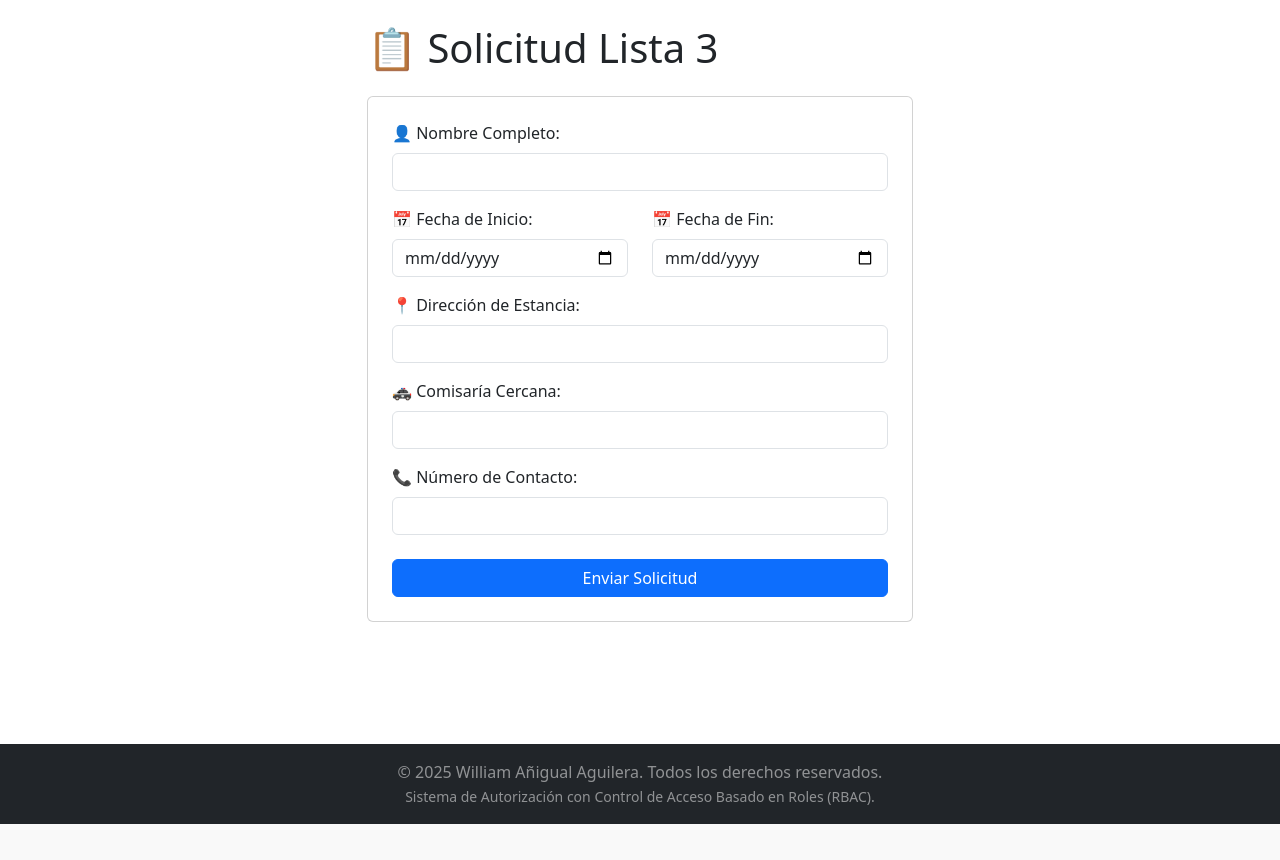
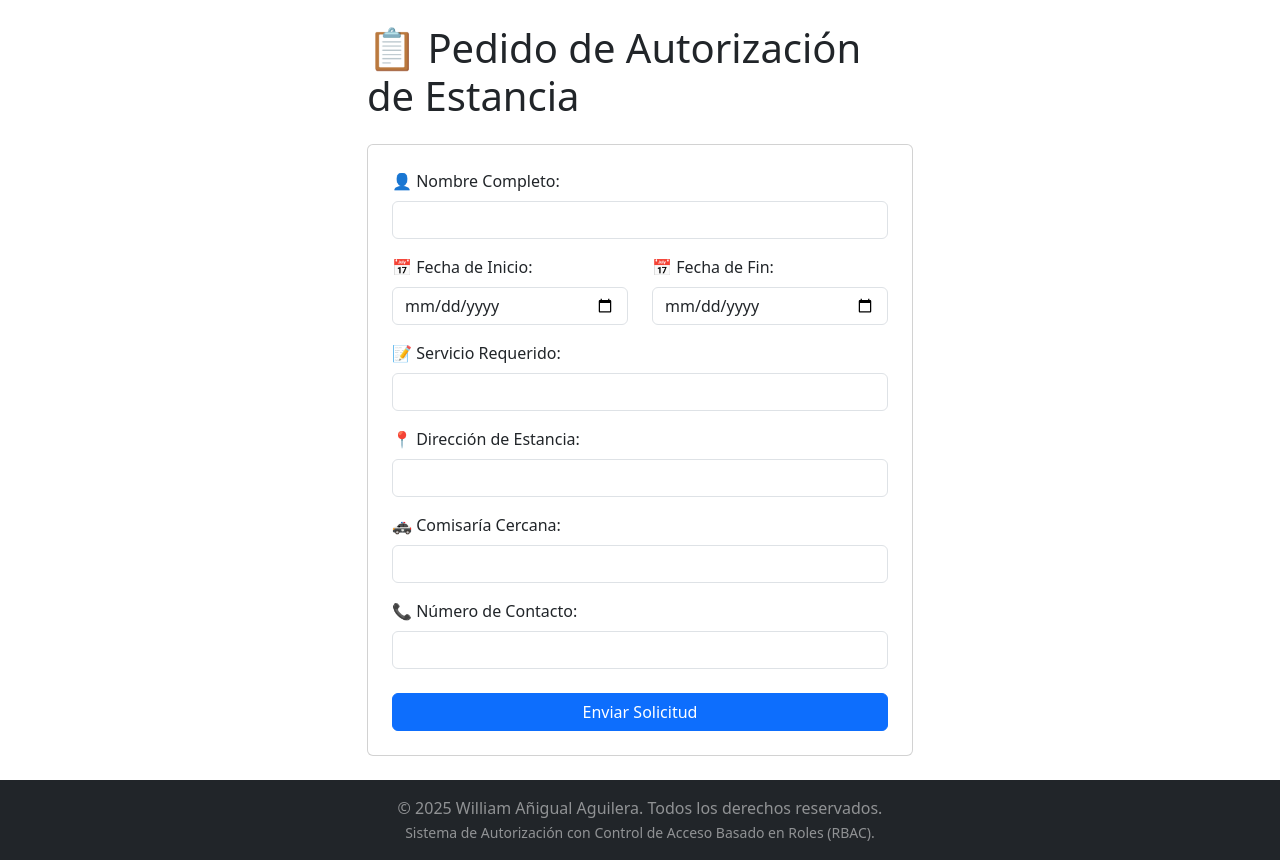
Before and after one commit to Willitho/sistema-autorizacion-flask, a Flask app: page / in a window 1280 px wide. Shown: the part 56-916 px from the top of the page. Before the commit the page ends 880 px from the top, so only its background shows below. Run offline with Flask 3, Linux system fonts and the light colour scheme.

Commit message:
Add files via upload

```diff
--- a/app.py
+++ b/app.py
@@ -1,23 +1,21 @@
-# Importaciones base de Flask y la DB
 import os
-from flask import Flask, render_template, request, redirect, url_for, flash, Response # AÑADIDO: Response
+from flask import Flask, render_template, request, redirect, url_for, flash, Response
 from datetime import datetime
 from flask_login import LoginManager, UserMixin, login_user, login_required, logout_user, current_user
 from flask_sqlalchemy import SQLAlchemy
 from werkzeug.security import generate_password_hash, check_password_hash
 
-# Importaciones para PDF (ReportLab)
-from reportlab.lib.pagesizes import letter
+# PDF Imports
+from reportlab.lib.pagesizes import letter, landscape
 from reportlab.pdfgen import canvas
 from reportlab.lib import colors
 from reportlab.platypus import Table, TableStyle
-from io import BytesIO # ¡IMPORTACIÓN CRUCIAL PARA GENERAR PDF EN MEMORIA!
-from flask import Response
-from reportlab.lib.pagesizes import letter, landscape
+from io import BytesIO
 
 app = Flask(__name__)
-app.config['SECRET_KEY'] = 'SUPER_SECRETO_Y_COMPLEJO_DEBES_CAMBIAR_ESTO' # Clave de seguridad
-app.config['SQLALCHEMY_DATABASE_URI'] = 'sqlite:///solicitudes.db' # Base de datos local
+# Usar variable de entorno si está disponible, si no, usar fallback local
+app.config['SECRET_KEY'] = os.environ.get('SECRET_KEY') or 'CLAVE_SECRETA_LOCAL_DE_FALLBACK'
+app.config['SQLALCHEMY_DATABASE_URI'] = 'sqlite:///solicitudes.db'
 app.config['SQLALCHEMY_TRACK_MODIFICATIONS'] = False
 
 db = SQLAlchemy(app)
@@ -46,24 +44,20 @@ def load_user(user_id):
 
 # --- MODELO DE SOLICITUDES PERSISTENTES (SolicitudDB) ---
 class SolicitudDB(db.Model):
-    # ID real de la base de datos (clave primaria)
     id = db.Column(db.Integer, primary_key=True)
-
-    # Datos de la solicitud
     solicitante = db.Column(db.String(100), nullable=False)
-    fecha_inicio_str = db.Column(db.String(10), nullable=False) # Formato YYYY-MM-DD
+    fecha_inicio_str = db.Column(db.String(10), nullable=False)
     fecha_fin_str = db.Column(db.String(10), nullable=False)
     direccion = db.Column(db.String(200))
     comisaria_cercana = db.Column(db.String(100))
     contacto = db.Column(db.String(50))
 
-    # Datos de gestión
+    servicio = db.Column(db.String(200), nullable=False)
+
     estado = db.Column(db.String(15), default="PENDIENTE")
     autorizador = db.Column(db.String(80), nullable=True)
 
-    # Métodos de utilidad para el formato de fecha (DD/MM/YYYY)
     def get_fecha_inicio(self):
-        # Usamos datetime para parsear la cadena ISO (YYYY-MM-DD) y formatear
         return datetime.strptime(self.fecha_inicio_str, '%Y-%m-%d').strftime('%d/%m/%Y')
 
     def get_fecha_fin(self):
@@ -72,7 +66,7 @@ class SolicitudDB(db.Model):
 
 # --- Creación de Base de Datos y Usuarios Iniciales ---
 with app.app_context():
-    db.create_all() # Esto creará las tablas Usuario y SolicitudDB
+    db.create_all()
 
     if not Usuario.query.filter_by(username='victor_admin').first():
         admin = Usuario(username='victor_admin', rol='Administrador')
@@ -90,19 +84,138 @@ ROLES = {
 }
 
 def tiene_permiso(permiso_requerido):
-    """Verifica si el usuario logueado (current_user) tiene un permiso específico."""
     if not current_user.is_authenticated:
         return False
     rol_del_usuario = current_user.rol
     permisos_del_rol = ROLES.get(rol_del_usuario, [])
     return permiso_requerido in permisos_del_rol
 
-# Nota: Las funciones de gestión ya no usan la lista en memoria, sino que actualizan SolicitudDB.
+def gestionar_solicitud_db(usuario_autorizador, solicitud_id, nueva_estado):
+    if not tiene_permiso("autorizar_solicitud"):
+        return False
+
+    solicitud = SolicitudDB.query.get(solicitud_id)
+
+    if solicitud:
+        solicitud.estado = nueva_estado
+        solicitud.autorizador = usuario_autorizador
+        db.session.commit()
+        return True
+    return False
+
+def eliminar_solicitud_db(solicitud_id):
+    solicitud = SolicitudDB.query.get(solicitud_id)
+
+    if solicitud:
+        db.session.delete(solicitud)
+        db.session.commit()
+        return True
+    return False
+
+# --- FUNCIÓN DE GENERACIÓN DE PDF (Corregida para Wrapping) ---
+# app.py (Función generar_pdf_historial - REEMPLAZAR)
+
+def generar_pdf_historial():
+    # 1. Obtener datos
+    solicitudes = SolicitudDB.query.all()
+
+    # 8 COLUMNAS: Incluyendo el Servicio y la Dirección combinada
+    data = [
+        ['ID', 'Solicitante', 'Servicio', 'Período', 'Dirección/Comisaría', 'Estado', 'Autorizador', 'Contacto']
+    ]
+
+    for sol in solicitudes:
+        periodo = f"{sol.get_fecha_inicio()} - {sol.get_fecha_fin()}"
+
+        # Combinación de Dirección/Comisaría con salto de línea
+        direccion_completa = f"{sol.direccion}\n(Comisaría: {sol.comisaria_cercana})"
+
+        data.append([
+            str(sol.id),
+            sol.solicitante,
+            sol.servicio,
+            periodo,
+            direccion_completa,
+            sol.estado,
+            sol.autorizador if sol.autorizador else 'N/A',
+            sol.contacto
+        ])
+
+    # 2. Configurar el buffer y el lienzo (canvas)
+    from io import BytesIO
+    from reportlab.lib.pagesizes import letter, landscape
+    buffer = BytesIO()
+    p = canvas.Canvas(buffer, pagesize=landscape(letter))
+    width, height = landscape(letter)
+
+    # Título y metadatos
+    p.setFont("Helvetica-Bold", 16)
+    p.drawString(30, height - 30, "Historial General de Solicitudes (RBAC)")
+    p.setFont("Helvetica", 10)
+    p.drawString(30, height - 50, f"Generado por: {current_user.username} | Fecha: {datetime.now().strftime('%d/%m/%Y %H:%M')}")
+    p.drawString(30, height - 65, f"Total de Solicitudes: {len(solicitudes)}")
+
+    # 3. Dibujar la tabla
+
+    # AJUSTE FINAL DE ANCHOS (Total: 730 pts)
+    # [ID, Solicitante, Servicio, Período, Dirección/Comisaría, Estado, Autorizador, Contacto]
+    col_widths = [20, 170, 70, 100, 150, 60, 70, 50]
+    table = Table(data, colWidths=col_widths)
+
+    # Estilos de la tabla
+    style = TableStyle([
+        ('BACKGROUND', (0, 0), (-1, 0), colors.HexColor('#0d6efd')),
+        ('TEXTCOLOR', (0, 0), (-1, 0), colors.whitesmoke),
+        ('FONTNAME', (0, 0), (-1, 0), 'Helvetica-Bold'),
+        ('BOTTOMPADDING', (0, 0), (-1, 0), 12),
+        ('VALIGN', (0, 0), (-1, -1), 'TOP'),
+        ('GRID', (0, 0), (-1, -1), 1, colors.black),
+
+        # Reducir tamaño de fuente del cuerpo de la tabla (8pt)
+        ('FONTSIZE', (0, 1), (-1, -1), 8),
+
+        # Alineaciones
+        ('ALIGN', (0, 0), (0, -1), 'CENTER'), # ID
+        ('ALIGN', (5, 0), (5, -1), 'CENTER'), # Estado (Índice 5)
+        ('ALIGN', (7, 0), (7, -1), 'CENTER'), # Contacto (Índice 7)
+        ('ALIGN', (6, 0), (6, -1), 'CENTER'), # Autorizador (Índice 6)
+
+        ('ALIGN', (1, 0), (4, -1), 'LEFT'),   # Solicitante, Servicio, Período, Dirección/Comisaría (Índices 1-4) a la Izquierda
+    ])
+
+    # Colores por estado (en la columna de 'Estado', que es el Índice 5)
+    for i in range(1, len(data)):
+        estado = data[i][5]
+        color = colors.white
+        if estado == "APROBADA":
+            color = colors.lightgreen
+        elif estado == "RECHAZADA":
+            color = colors.lightcoral
+        elif estado == "PENDIENTE":
+            color = colors.yellow
+        style.add('BACKGROUND', (5, i), (5, i), color)
+
+    table.setStyle(style)
+
+    table_width, table_height = table.wrapOn(p, width - 60, height)
+    table_x = 30
+    table_y = height - 90 - table_height
+    table.drawOn(p, table_x, table_y)
+
+    # 4. Finalizar y generar la respuesta
+    p.showPage()
+    p.save()
+    buffer.seek(0)
+
+    response = Response(buffer.getvalue(), content_type='application/pdf')
+    response.headers['Content-Disposition'] = 'attachment; filename="Historial_Solicitudes.pdf"'
+
+    return response
+
 
 # --- RUTAS DE FLASK (CONTROLADOR) ---
 
 @app.route('/login', methods=['GET', 'POST'])
-# ... (ruta de login omitida por simplicidad, se mantiene igual) ...
 def login():
     if current_user.is_authenticated:
         return redirect(url_for('panel_admin'))
@@ -120,7 +233,7 @@ def login():
         login_user(user)
         return redirect(url_for('panel_admin'))
 
-    return render_template('login.html')
+    return render_template('login.html', current_user=current_user)
 
 @app.route('/logout')
 @login_required
@@ -135,20 +248,19 @@ def formulario_solicitud():
     if request.method == 'POST':
         datos = request.form
 
-        # Guardamos en la Base de Datos (DB)
         nueva_solicitud_db = SolicitudDB(
             solicitante=datos['solicitante'],
             fecha_inicio_str=datos['inicio'],
             fecha_fin_str=datos['fin'],
             direccion=datos['direccion'],
             comisaria_cercana=datos['comisaria'],
-            contacto=datos['contacto']
+            contacto=datos['contacto'],
+            servicio=datos['servicio']
         )
 
         db.session.add(nueva_solicitud_db)
         db.session.commit()
 
-        # Redirigimos al ID de la DB
         return redirect(url_for('confirmacion', id=nueva_solicitud_db.id))
 
     return render_template('solicitud.html', current_user=current_user)
@@ -156,7 +268,6 @@ def formulario_solicitud():
 # Ruta 2: Pantalla de Espera/Confirmación
 @app.route('/confirmacion/<int:id>')
 def confirmacion(id):
-    # Consultamos la DB por el ID
     solicitud = SolicitudDB.query.get_or_404(id)
     return render_template('confirmacion.html', solicitud=solicitud, id=id, current_user=current_user)
 
@@ -168,10 +279,8 @@ def panel_admin():
     if not tiene_permiso("autorizar_solicitud"):
          return "Acceso Denegado. No tienes permiso de Administrador.", 403
 
-    # CONSULTA: Solo solicitudes PENDIENTES de la DB
     solicitudes = SolicitudDB.query.filter_by(estado="PENDIENTE").all()
 
-    # NOTA: 'solicitudes' ahora es una lista de objetos SolicitudDB, no diccionarios.
     return render_template('administrador.html', solicitudes=solicitudes, current_user=current_user)
 
 # Ruta 4: Manejar la Aprobación/Rechazo
@@ -179,7 +288,7 @@ def panel_admin():
 @login_required
 def gestionar():
     autorizador_user = current_user.username
-    solicitud_id = request.form['solicitud_id'] # El ID es una cadena al venir del formulario
+    solicitud_id = request.form['solicitud_id']
     nueva_accion = request.form['accion']
 
     solicitud = SolicitudDB.query.get(solicitud_id)
@@ -196,7 +305,6 @@ def gestionar():
 # Ruta 5: Pantalla principal que muestra todas las solicitudes con su estado.
 @app.route('/solicitudes')
 def lista_general_solicitudes():
-    # Consultamos TODAS las solicitudes de la DB
     solicitudes = SolicitudDB.query.all()
     return render_template('principal.html', solicitudes=solicitudes, current_user=current_user)
 
@@ -204,7 +312,6 @@ def lista_general_solicitudes():
 @app.route('/gestionar_usuarios', methods=['GET', 'POST'])
 @login_required
 def gestionar_usuarios():
-    # ... (código de gestión de usuarios omitido, se mantiene igual) ...
     if not tiene_permiso("gestionar_usuarios"):
          return "Acceso Denegado. No tienes permiso para gestionar usuarios.", 403
 
@@ -236,12 +343,10 @@ def gestionar_usuarios():
 @app.route('/eliminar_solicitud/<int:id>', methods=['POST'])
 @login_required
 def eliminar_solicitud(id):
-    # 1. Verificar permiso de Administrador
     if not tiene_permiso("autorizar_solicitud"):
         flash("🚫 No tienes permiso para eliminar solicitudes.", 'error')
         return redirect(url_for('lista_general_solicitudes'))
 
-    # 2. Buscar y eliminar la solicitud por su ID en la DB
     solicitud = SolicitudDB.query.get(id)
 
     if solicitud:
@@ -252,114 +357,18 @@ def eliminar_solicitud(id):
     else:
         flash("❌ Error: Solicitud no encontrada.", 'error')
 
-    # Redirigir de nuevo al resumen general
     return redirect(url_for('lista_general_solicitudes'))
-
-# app.py (Reemplaza la función existente)
-
-def generar_pdf_historial():
-    # 1. Obtener datos
-    solicitudes = SolicitudDB.query.all()
-
-    # Preparamos los datos para la tabla del PDF
-    data = [
-        ['ID', 'Solicitante', 'Período', 'Estado', 'Autorizador', 'Contacto']
-    ]
-
-    for sol in solicitudes:
-        periodo = f"{sol.get_fecha_inicio()} - {sol.get_fecha_fin()}"
-
-        data.append([
-            str(sol.id),
-            sol.solicitante,
-            periodo,
-            sol.estado,
-            sol.autorizador if sol.autorizador else 'N/A',
-            sol.contacto
-        ])
-
-    # 2. Configurar el buffer y el lienzo (canvas)
-    from io import BytesIO
-    buffer = BytesIO()
-
-    # Configuración horizontal
-    from reportlab.lib.pagesizes import letter, landscape
-    p = canvas.Canvas(buffer, pagesize=landscape(letter))
-    width, height = landscape(letter) # Ancho: ~792 pts
-
-    # Título y metadatos
-    p.setFont("Helvetica-Bold", 16)
-    p.drawString(30, height - 30, "Historial General de Solicitudes (RBAC)")
-    p.setFont("Helvetica", 10)
-    p.drawString(30, height - 50, f"Generado por: {current_user.username} | Fecha: {datetime.now().strftime('%d/%m/%Y %H:%M')}")
-    p.drawString(30, height - 65, f"Total de Solicitudes: {len(solicitudes)}")
-
-    # 3. Dibujar la tabla
-
-    # AUMENTO MÁXIMO DE ANCHOS DE COLUMNA (Total: 730 pts, encaja en el nuevo ancho)
-    # [ID, Solicitante, Período, Estado, Autorizador, Contacto]
-    col_widths = [30, 250, 150, 70, 150, 80] # Total: 730 pts
-    table = Table(data, colWidths=col_widths)
-
-    # Estilos de la tabla
-    style = TableStyle([
-        ('BACKGROUND', (0, 0), (-1, 0), colors.HexColor('#0d6efd')),
-        ('TEXTCOLOR', (0, 0), (-1, 0), colors.whitesmoke),
-        ('FONTNAME', (0, 0), (-1, 0), 'Helvetica-Bold'),
-        ('BOTTOMPADDING', (0, 0), (-1, 0), 12),
-        ('VALIGN', (0, 0), (-1, -1), 'MIDDLE'),
-        ('GRID', (0, 0), (-1, -1), 1, colors.black),
-
-        # ALINEACIONES: Aseguramos que los campos largos estén a la izquierda.
-        ('ALIGN', (0, 0), (0, -1), 'CENTER'), # Columna ID
-        ('ALIGN', (3, 0), (3, -1), 'CENTER'), # Columna Estado
-        ('ALIGN', (5, 0), (5, -1), 'CENTER'), # Columna Contacto
-        ('ALIGN', (1, 0), (2, -1), 'LEFT'),   # Solicitante y Período a la Izquierda
-    ])
-
-    # Colores por estado (solo en la columna de 'Estado')
-    for i in range(1, len(data)):
-        estado = data[i][3]
-        color = colors.white
-        if estado == "APROBADA":
-            color = colors.lightgreen
-        elif estado == "RECHAZADA":
-            color = colors.lightcoral
-        elif estado == "PENDIENTE":
-            color = colors.yellow
-        style.add('BACKGROUND', (3, i), (3, i), color)
-
-    table.setStyle(style)
-
-    # Calcular tamaño y dibujar
-    table_width, table_height = table.wrapOn(p, width - 60, height)
-    table_x = 30
-    table_y = height - 90 - table_height
-    table.drawOn(p, table_x, table_y)
-
-    # 4. Finalizar y generar la respuesta
-    p.showPage()
-    p.save()
-    buffer.seek(0)
-
-    # Crea la respuesta HTTP de descarga de Flask
-    response = Response(buffer.getvalue(), content_type='application/pdf')
-    response.headers['Content-Disposition'] = 'attachment; filename="Historial_Solicitudes.pdf"'
-
-    return response
 
 # Ruta 8: Descarga de Historial en PDF
 @app.route('/descargar_historial_pdf', methods=['GET'])
 @login_required
 def descargar_historial_pdf():
-    # 1. Verificar permiso de Administrador usando tu lógica RBAC
-    if not current_user.rol == 'Administrador':
-        # Nota: Usamos una comprobación directa del rol ya que 'tiene_permiso'
-        # podría no estar definida si solo usas Flask-Login/SQLAlchemy.
+    if not tiene_permiso("autorizar_solicitud"):
         flash("🚫 No tienes permiso para descargar el historial.", 'error')
         return redirect(url_for('panel_admin'))
 
     return generar_pdf_historial()
 
+
 if __name__ == '__main__':
     app.run(debug=True)
--- a/templates/administrador.html
+++ b/templates/administrador.html
@@ -40,7 +40,7 @@
         <div class="content container py-4">
 
             <div class="d-flex justify-content-between align-items-center mb-3">
-                <h1>🚨 Solicitudes PENDIENTES</h1>
+                <h1>🚨 Solicitudes **PENDIENTES** de Autorizar</h1>
 
                 <a href="{{ url_for('descargar_historial_pdf') }}" class="btn btn-danger btn-sm">
                     ⬇️ Descargar Historial Completo (PDF)
@@ -54,11 +54,12 @@
             {% else %}
 
             <div class="table-responsive">
-                <table class="table table-striped table-hover">
+                <table class="table table-striped table-hover mt-3">
                     <thead class="table-dark">
                         <tr>
                             <th>ID DB</th>
                             <th>Solicitante</th>
+                            <th>Servicio</th>
                             <th>Período</th>
                             <th>Dirección</th>
                             <th>Contacto</th>
@@ -70,6 +71,7 @@
                         <tr>
                             <td>{{ sol.id }}</td>
                             <td>{{ sol.solicitante }}</td>
+                            <td>{{ sol.servicio }}</td>
                             <td>{{ sol.get_fecha_inicio() }} al {{ sol.get_fecha_fin() }}</td>
                             <td>{{ sol.direccion }} <br><small class="text-muted">(Comisaría: {{ sol.comisaria_cercana }})</small></td>
                             <td>{{ sol.contacto }}</td>
--- a/templates/confirmacion.html
+++ b/templates/confirmacion.html
@@ -56,6 +56,7 @@
 
                             <h5 class="text-start">Detalles Registrados:</h5>
                             <ul class="list-group list-group-flush text-start">
+                                <li class="list-group-item"><strong>Servicio Requerido:</strong> {{ solicitud.servicio }}</li>
                                 <li class="list-group-item"><strong>Período:</strong> {{ solicitud.get_fecha_inicio() }} al {{ solicitud.get_fecha_fin() }}</li>
                                 <li class="list-group-item"><strong>Dirección:</strong> {{ solicitud.direccion }}</li>
                                 <li class="list-group-item"><strong>Comisaría Cercana:</strong> {{ solicitud.comisaria_cercana }}</li>
@@ -73,6 +74,7 @@
                 </div>
             </div>
         </div>
-    </div> {% include 'footer.html' %}
+    </div>
+    {% include 'footer.html' %}
 </body>
 </html>
--- a/templates/solicitud.html
+++ b/templates/solicitud.html
@@ -40,7 +40,7 @@
         <div class="content container py-4">
             <div class="row justify-content-center">
                 <div class="col-md-8 col-lg-6">
-                    <h1 class="mb-4">📋 Solicitud Lista 3</h1>
+                    <h1 class="mb-4">📋 Pedido de Autorización de Estancia</h1>
                     <div class="card p-4">
                         <form method="POST">
                             <div class="mb-3">
@@ -59,6 +59,10 @@
                                 </div>
                             </div>
 
+                            <div class="mb-3">
+                                <label for="servicio" class="form-label">📝 Servicio Requerido:</label>
+                                <input type="text" id="servicio" name="servicio" class="form-control" required>
+                            </div>
                             <div class="mb-3">
                                 <label for="direccion" class="form-label">📍 Dirección de Estancia:</label>
                                 <input type="text" id="direccion" name="direccion" class="form-control" required>
@@ -80,6 +84,7 @@
                 </div>
             </div>
         </div>
-    </div> {% include 'footer.html' %}
+    </div>
+    {% include 'footer.html' %}
 </body>
 </html>
```
Also changed, not shown: templates/principal.html (+7 -6 lines), instance/solicitudes.db.
